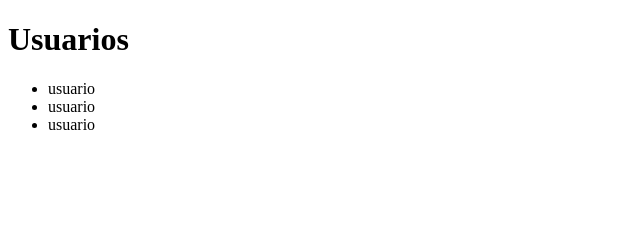
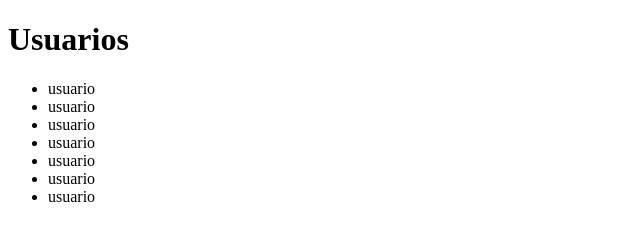
Before and after one commit to drmaquino/despliegue39710, a website: page views/usuarios.view.html in a window 1280 px wide. Shown: the whole page, without its empty margins (0-640 px from the left). Drawn offline with Linux system fonts and the light colour scheme.

Commit message:
agrega mas usuarios a la vista de pruebas

```diff
--- a/views/usuarios.view.html
+++ b/views/usuarios.view.html
@@ -13,6 +13,10 @@
     <li>usuario</li>
     <li>usuario</li>
     <li>usuario</li>
+    <li>usuario</li>
+    <li>usuario</li>
+    <li>usuario</li>
+    <li>usuario</li>
   </ul>
 </body>
 
```
